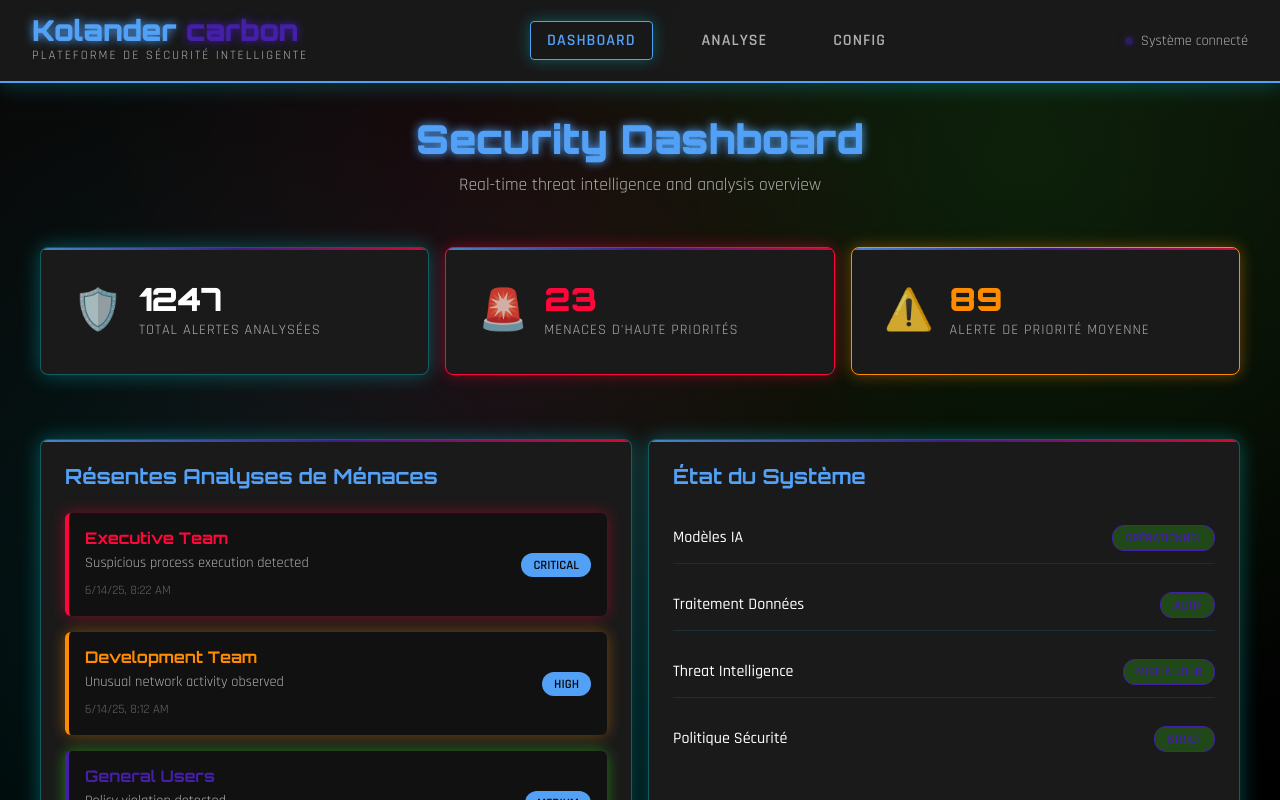
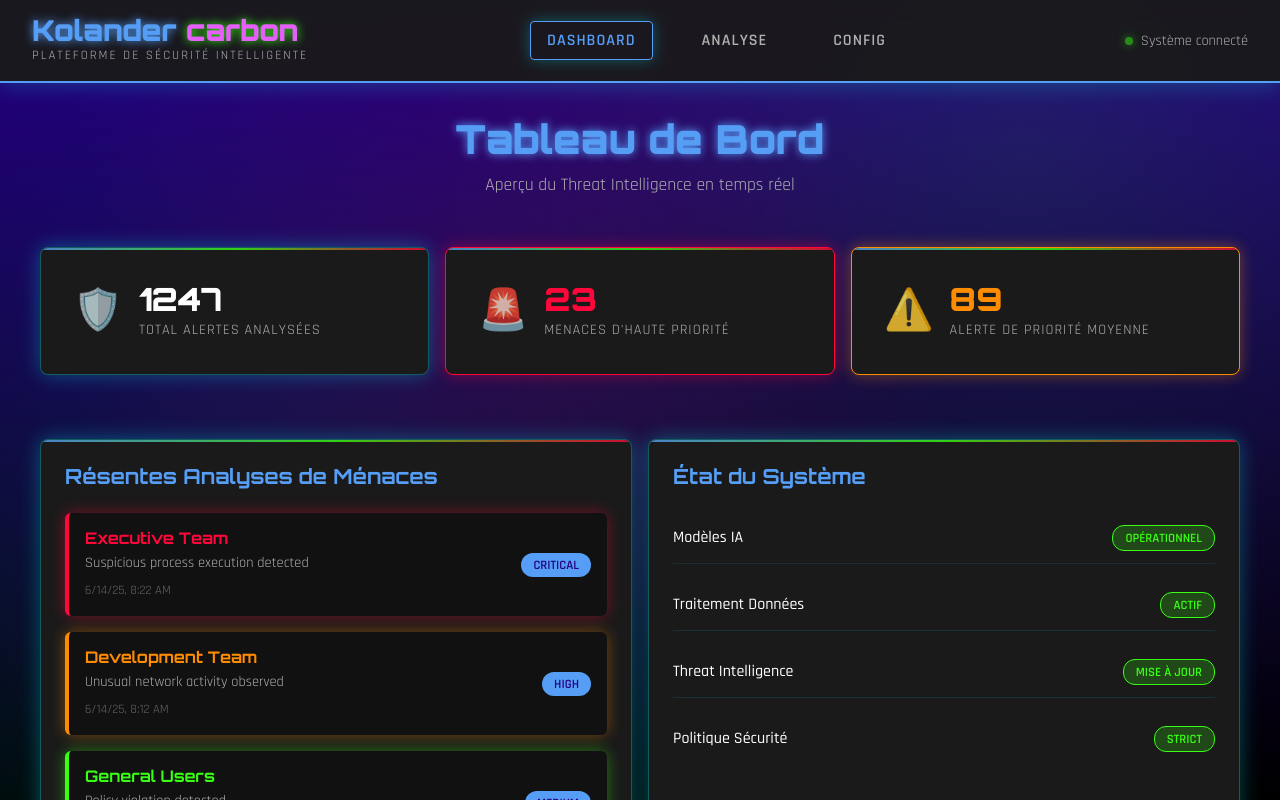
Before and after one commit to JakeYellowstone/kolander, an Angular app in the folder interface/: page /dashboard in a window 1280 px wide. Built offline with nearby package versions, Linux system fonts and the light colour scheme.

Commit message:
Customisation des champs 5

```diff
--- a/interface/src/app/components/header/header.component.css
+++ b/interface/src/app/components/header/header.component.css
@@ -32,7 +32,7 @@
 }
 
 .edr-text {
-  color: var(--cyber-green);
+  color: var(--eilor-violet);
   text-shadow: 0 0 10px var(--cyber-green);
 }
 
--- a/interface/src/app/components/results-table/results-table.component.html
+++ b/interface/src/app/components/results-table/results-table.component.html
@@ -107,7 +107,7 @@
                         </td>
                         <td>
                             <button class="details-btn btn" (click)="showDetails(result)">
-                                View Details
+                                Voir Détails
                             </button>
                         </td>
                     </tr>
@@ -117,7 +117,7 @@
 
         <div class="pagination" *ngIf="totalPages > 1">
             <button class="page-btn" [disabled]="currentPage === 1" (click)="goToPage(currentPage - 1)">
-                ← Previous
+                ← Précédent
             </button>
 
             <div class="page-numbers">
@@ -128,7 +128,7 @@
             </div>
 
             <button class="page-btn" [disabled]="currentPage === totalPages" (click)="goToPage(currentPage + 1)">
-                Next →
+                Suivant →
             </button>
         </div>
     </div>
--- a/interface/src/app/pages/config/config.component.css
+++ b/interface/src/app/pages/config/config.component.css
@@ -83,7 +83,7 @@ label {
 .form-control {
   width: 100%;
   padding: 0.75rem;
-  background: var(--primary-bg);
+  background: var(--surface-bg);
   border: 1px solid rgba(0, 245, 255, 0.3);
   border-radius: 4px;
   color: var(--text-primary);
--- a/interface/src/app/pages/dashboard/dashboard.component.html
+++ b/interface/src/app/pages/dashboard/dashboard.component.html
@@ -1,7 +1,7 @@
 <div class="dashboard animate-fadeInUp">
     <div class="dashboard-header">
-        <h1>Security Dashboard</h1>
-        <p>Real-time threat intelligence and analysis overview</p>
+        <h1>Tableau de Bord</h1>
+        <p>Aperçu du Threat Intelligence en temps réel</p>
     </div>
 
     <div class="stats-grid grid grid-3">
@@ -17,7 +17,7 @@
             <div class="stat-icon">🚨</div>
             <div class="stat-content">
                 <h3>{{ stats.highPriorityAlerts }}</h3>
-                <p>Menaces d'Haute Priorités</p>
+                <p>Menaces d'Haute Priorité</p>
             </div>
         </div>
 
--- a/interface/src/global_styles.css
+++ b/interface/src/global_styles.css
@@ -2,18 +2,19 @@
 @import url('https://fonts.googleapis.com/css2?family=Orbitron:wght@400;500;700;900&family=Rajdhani:wght@300;400;500;600;700&display=swap');
 
 :root {
-  --primary-bg: #0a0a0a;
+  --primary-bg: #240185;
   --secondary-bg: #111111;
   --surface-bg: #1a1a1a;
-  --cyber-blue: #52a1f7;
-  --cyber-green: #441fa7;
+  --eilor-violet: #e65ffb;
+  --cyber-blue: #569ef5;
+  --cyber-green: #39ff14;
   --cyber-red: #ff073a;
   --cyber-orange: #ff8c00;
-  --cyber-purple: #e65ff9;
+  --cyber-purple: #8a2be2;
   --text-primary: #ffffff;
   --text-secondary: #b0b0b0;
   --text-muted: #666666;
-  --border-glow: #52a1f7;
+  --border-glow: #569ef5;
   --shadow-glow: 0 0 20px rgba(0, 245, 255, 0.3);
   --shadow-glow-intense: 0 0 30px rgba(0, 245, 255, 0.6);
 }
```
